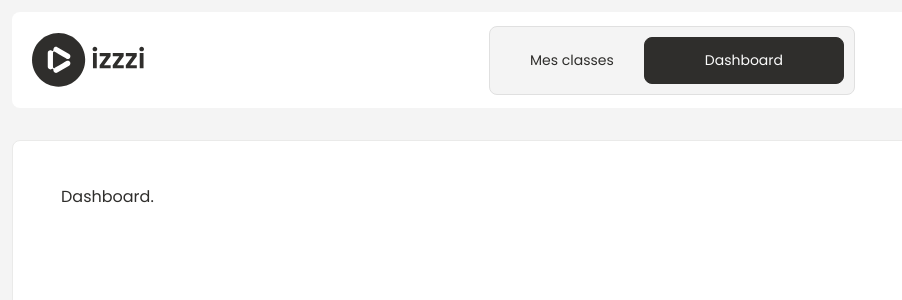
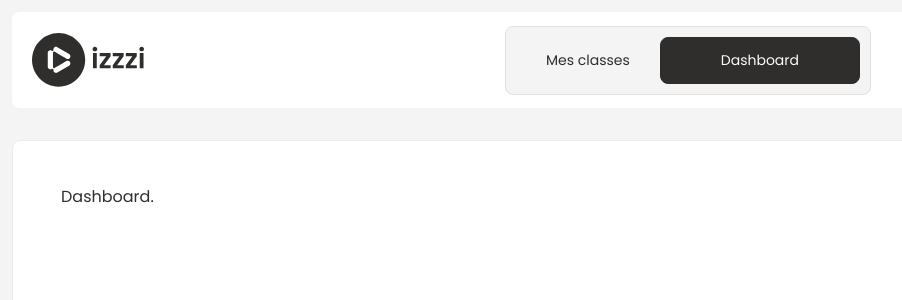
Before and after one commit to Karamelooo/ESGI-IZZZI, a Vue app in the folder front/: page /dashboard in a window 1280 px wide. Shown: the top 300 px of the page, without its empty margins (8-910 px from the left). Built offline with nearby package versions, Linux system fonts and the light colour scheme.

Commit message:
fix: minor grid gap issue in header

```diff
--- a/front/src/components/page/Header.vue
+++ b/front/src/components/page/Header.vue
@@ -34,7 +34,10 @@ async function logout() {
 </script>
 
 <template>
-  <header class="header" :class="{ 'header--admin': isAdminRoute(route.path) }">
+  <header
+    class="header"
+    :class="{ 'header--admin': isAdminRoute(route.path), 'header--authenticated': authStore.isAuthenticated }"
+  >
     <Logo :linkToHome="true" />
 
     <component :is="isAdminRoute(route.path) ? AdminNavBar : NavBar" class="header-component" />
@@ -65,8 +68,12 @@ async function logout() {
   z-index: 500;
   align-self: center;
   justify-self: center;
+  grid-template-columns: auto 1fr auto;
+  background-color: var(--white);
+}
+
+.header--authenticated {
   grid-template-columns: auto 1fr auto auto;
-  background-color: var(--white);
 }
 
 .header--admin {
--- a/front/src/views/auth/Auth.vue
+++ b/front/src/views/auth/Auth.vue
@@ -25,7 +25,7 @@ const activeTab = ref(0);
 
 <template>
   <main class="auth-main">
-    <Logo :size="130" />
+    <Logo :size="130" :linkToHome="true" />
 
     <Card :centered="true">
       <SwitchTabs v-model="activeTab" :tabs="[{ name: 'Se connecter' }, { name: 'S\'inscrire' }]" />
```
